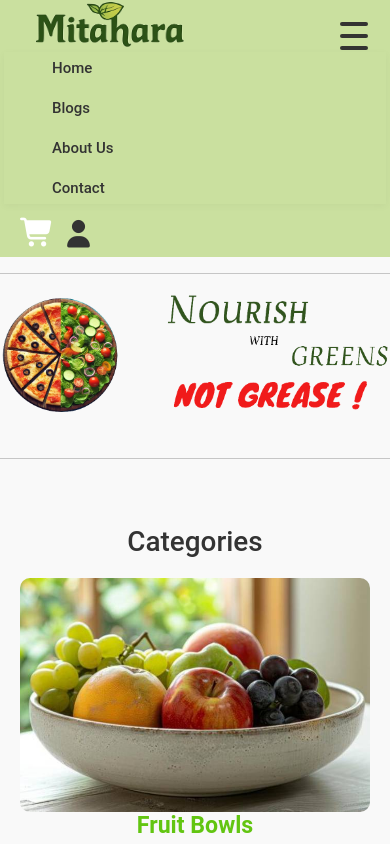
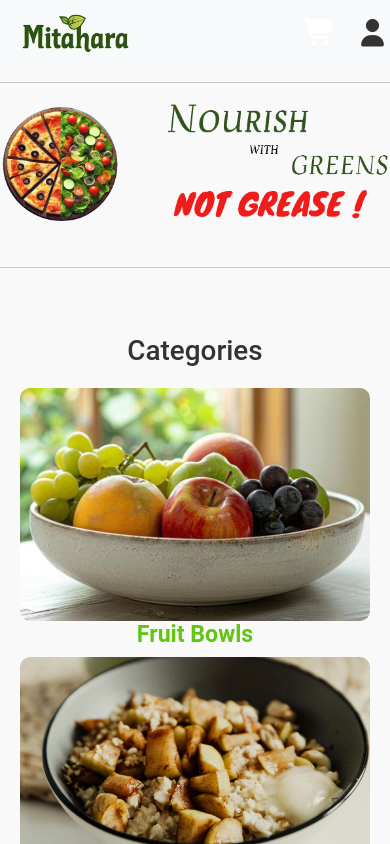
Before and after one commit to Manohar4333/Mitahara-react, a React (Vite) app: page / in a window 390 px wide. Shown: the top 844 px of the page. Built offline with nearby package versions, Linux system fonts and the light colour scheme.

Commit message:
changes in nav bar

```diff
--- a/src/components/layout/Navbar.css
+++ b/src/components/layout/Navbar.css
@@ -1,109 +1,8 @@
 *{
   font-family:"Roboto";
 }
-.navbar {
-  display: flex;
-  justify-content: space-between;
-  align-items: center;
-  background-color: #333;
-  color: #fff;
-  padding: 1rem;
-}
 
- .nav{
-  background-color:#CAE09F;
-  font-size: x-large;
-  font-optical-sizing: auto;
-  font-weight: 700;
-  font-style: normal;
-  display: flex;
-  position: sticky;
-  top:0px;
-  right:0px;
-  left:0px;
-.nav {
-    position: relative;
-  display: flex;
-  align-items: center;
-  justify-content: space-between;
-  /* background: #c5e1a5; */
-  padding: 0 32px;
-  min-height: 70px;
-  box-shadow: 0 2px 8px rgba(0,0,0,0.04);
-  position: relative;
-}
-.logo-img {
-  height: 48px;
-  width: auto;
-  margin-right: 24px;
-}
-.nav ul.nav {
-  display: flex;
-  align-items: center;
-  gap: 32px;
-  list-style: none;
-  margin: 0;
-  padding: 0;
-}
 
-.hamburger-menu {
-  display: none;
-  flex-direction: column;
-  justify-content: center;
-  align-items: center;
-  width: 40px;
-  height: 40px;
-  cursor: pointer;
-  position: absolute;
-  right: 16px;
-  top: 16px;
-  z-index: 200;
-}
-.bar {
-  width: 28px;
-  height: 4px;
-  background: #333;
-  margin: 4px 0;
-  border-radius: 2px;
-}
-
-@media (max-width: 900px) {
-  .hamburger-menu {
-    display: flex;
-  }
-  .nav ul.nav {
-    display: none;
-  }
-  .nav ul.nav.show {
-    display: flex;
-    flex-direction: column;
-    position: absolute;
-    top: 60px;
-    left: 0;
-    width: 100vw;
-    background: #CAE09F;
-    gap: 18px;
-    padding: 16px 0;
-    z-index: 150;
-    box-shadow: 0 2px 8px rgba(0,0,0,0.04);
-  }
-}
-}
-.nav-item {
-  color: #333;
-  font-size: 18px;
-  font-weight: 500;
-  text-decoration: none;
-  padding: 8px 16px;
-  border-radius: 6px;
-  /* background: #e8f5e9; */
-  transition: background 0.2s, color 0.2s;
-}
-.nav-item:hover {
-  /* background: #c5e1a5; */
-  color: #1b1818;
-  font-weight: 600;
-}
 .navbar-right {
   display: flex;
   align-items: center;
@@ -162,7 +61,6 @@
   padding: 10px 18px;
   text-align: left;
   cursor: pointer;
-  transition: background 0.2s;
   border-radius: 6px;
   text-decoration: none;
 }
@@ -171,66 +69,6 @@
   color: #e53935;
 }
 
-@media (max-width: 900px) {
-  .nav {
-    flex-direction: column;
-    align-items: flex-start;
-    padding: 0 12px;
-    min-height: 60px;
-  }
-  .logo-img {
-    height: 38px;
-    margin-bottom: 8px;
-  }
-  .nav ul.nav {
-    gap: 18px;
-  }
-  .nav-item {
-    font-size: 16px;
-    padding: 6px 10px;
-  }
-  .navbar-right {
-    gap: 10px;
-  }
-}
-
-@media (max-width: 600px) {
-  .nav {
-    flex-direction: column;
-    align-items: stretch;
-    padding: 0 4px;
-    min-height: 50px;
-  }
-  .logo-img {
-    height: 28px;
-    margin-bottom: 4px;
-  }
-  .nav ul.nav {
-    flex-direction: column;
-    gap: 8px;
-    align-items: flex-start;
-  }
-  .nav-item {
-    font-size: 15px;
-    padding: 4px 8px;
-  }
-  .navbar-right {
-    gap: 6px;
-    margin-top: 8px;
-  }
-}
-           margin-top: -10px;
-           z-index: 100;
-
-        }
-
-.nav-item{
-  text-decoration: none;
-  color: black;
-  margin-top: 15px;
-  padding: 5px;
-  margin-left: 20px;
-}
 
 .logo-img{
     padding-right: 40px;
--- a/src/components/layout/Navbar.jsx
+++ b/src/components/layout/Navbar.jsx
@@ -18,19 +18,26 @@ function Navbar() {
 	};
 
 	return (
-		<nav className='nav'>
-			<img src={logo} style={{width:'250px'}} className='logo-img' alt='' />
-			<div className='hamburger-menu' onClick={handleIconClick}>
-				<span className='bar'></span>
-				<span className='bar'></span>
-				<span className='bar'></span>
+		<nav className='navbar navbar-expand-lg navbar-light bg-light'>
+			<a className='navbar-brand'><img src={logo} style={{width:'150px'}} alt='' /></a>
+
+			<div className="collapse navbar-collapse" id="navbarSupportedContent">
+				<ul className="navbar-nav mr-auto">
+					<li className="nav-item">
+						<Link className="nav-link" to='/'>Home</Link>
+					</li>
+					<li className="nav-item">
+						<Link className="nav-link" to='/blogs'>Blogs</Link>
+					</li>
+					<li className="nav-item">
+						<Link className="nav-link" to='/about-us'>About Us</Link>
+					</li>
+					<li className="nav-item">
+						<Link className="nav-link" to='/contact'>Contact</Link>
+					</li>
+				</ul>
 			</div>
-			<ul className={`nav nav-links${showMenu ? ' show' : ''}`}>
-				<li className='nav-item'><Link className='nav-item' to=''>Home</Link></li>
-				<li className='nav-item'><Link className='nav-item' to='/blogs'>Blogs</Link></li>
-				<li className='nav-item'><Link className='nav-item' to='/about-us'>About Us</Link></li>
-				<li className='nav-item'><Link className='nav-item' to='/contact'>Contact</Link></li>
-			</ul>
+
 			<div className='navbar-right'>
 				<Link to='/cart' className='cart-icon'>
 					<i className='fas fa-shopping-cart'></i>
```
